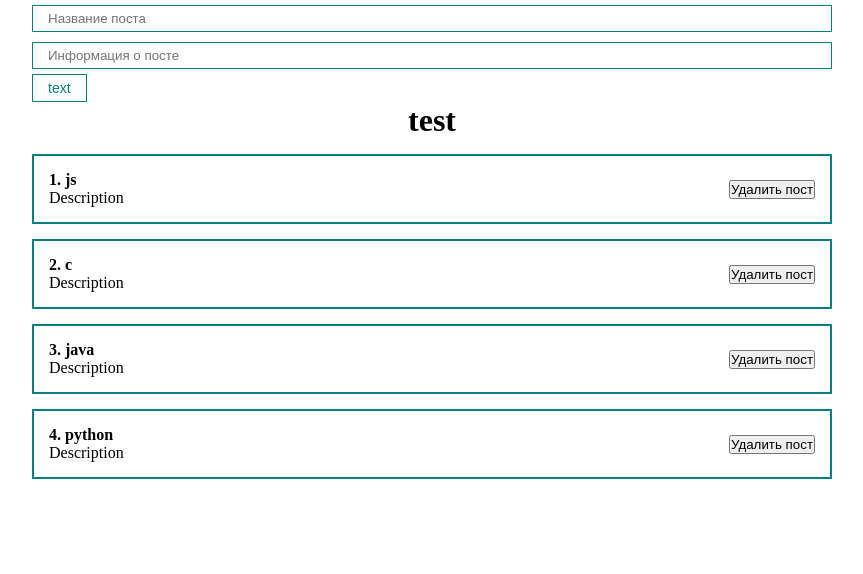
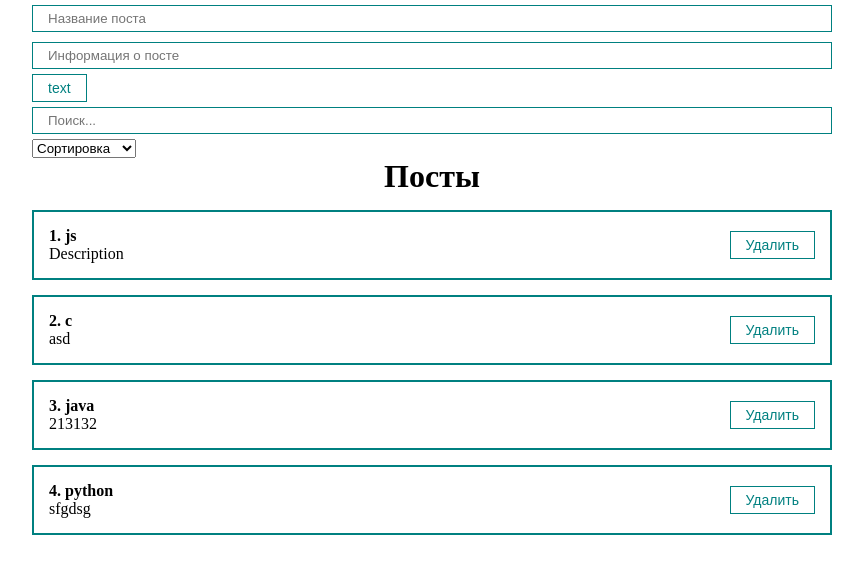
Before and after one commit to kostaxy/firstReactApp, a React (Create React App) app: page / in a window 1280 px wide. Shown: the top 574 px of the page, without its empty margins (208-1071 px from the left). Built offline with nearby package versions, Linux system fonts and the light colour scheme.

Commit message:
sort and search posts

```diff
--- a/src/App.js
+++ b/src/App.js
@@ -1,45 +1,53 @@
-import React, { useRef, useState } from 'react'
+import React, { useMemo, useRef, useState } from 'react'
 import Counter from './components/Counter';
+import PostFilter from './components/PostFilter';
+import PostForm from './components/PostForm';
 import PostItem from './components/PostItem';
 import PostList from './components/PostList';
 import MyButton from './components/UI/button/MyButton';
 import MyInput from './components/UI/input/MyInput';
+import Select from './components/UI/select/Select';
 import './styles/App.css';
 
 function App() {
     const [posts, setPosts] = useState([
         { id: 1, title: 'js', body: 'Description' },
-        { id: 2, title: 'c', body: 'Description' },
-        { id: 3, title: 'java', body: 'Description' },
-        { id: 4, title: 'python', body: 'Description' }
+        { id: 2, title: 'c', body: 'asd' },
+        { id: 3, title: 'java', body: '213132' },
+        { id: 4, title: 'python', body: 'sfgdsg' }
     ]);
 
-    const [post, setPost] = useState({body: '', title: ''})
+    const [filter, setFilter] = useState({ sort: '', query: '' })
 
-    const addNewPost = (e) => {
-        e.preventDefault();
-        setPosts([...posts, {...post, id: Date.now()}])
-        setPost({body: '', title: ''})
+
+    const sortedPosts = useMemo(() => {
+        console.log("SORT")
+        if (filter.sort) {
+            return [...posts].sort((a, b) => a[filter.sort].localeCompare(b[filter.sort]))
+        }
+        return posts
+    }, [filter.sort, posts])
+
+    const sortedAndSearchPosts = useMemo(() => {
+        return sortedPosts.filter(post => post.title.toLowerCase().includes(filter.query))
+    }, [filter.query, sortedPosts])
+
+    const createPost = (newPost) => {
+        setPosts([...posts, newPost])
+    }
+
+    const removePost = (removePost) => {
+        setPosts(posts.filter(p => removePost.id !== p.id))
     }
 
     return (
         <div className="App">
-            <form>
-                <MyInput
-                    value={post.title}
-                    onChange={e => setPost({...post, title: e.target.value})}
-                    text='text'
-                    placeholder='Название поста'
-                />
-                <MyInput
-                    value={post.body}
-                    onChange={e => setPost({...post, body: e.target.value})}
-                    text='text'
-                    placeholder='Информация о посте'
-                />
-                <MyButton onClick={addNewPost}>text</MyButton>
-            </form>
-            <PostList posts={posts} />
+            <PostForm create={createPost} />
+            <PostFilter
+                filter={filter}
+                setFilter={setFilter}
+            />
+            <PostList posts={sortedAndSearchPosts} remove={removePost} />
         </div>
     );
 }
--- /dev/null
+++ b/src/components/PostFilter.jsx
@@ -0,0 +1,26 @@
+import React from 'react'
+import MyInput from './UI/input/MyInput'
+import Select from './UI/select/Select'
+
+const PostFilter = ({filter, setFilter}) => {
+    return (
+        <div>
+            <MyInput
+                value={filter.query}
+                onChange={e => setFilter({...filter, query: e.target.value})}
+                placeholder='Поиск...'
+            />
+            <Select
+                value={filter.sort}
+                onChange={selectedSort => setFilter({...filter, sort: selectedSort})}
+                defaultValue='Сортировка'
+                options={[
+                    { value: 'title', name: 'По названию' },
+                    { value: 'body', name: 'По описанию' },
+                ]}
+            />
+        </div>
+    )
+}
+
+export default PostFilter
--- /dev/null
+++ b/src/components/PostForm.jsx
@@ -0,0 +1,37 @@
+import React from 'react'
+import { useState } from 'react/cjs/react.development'
+import MyButton from './UI/button/MyButton'
+import MyInput from './UI/input/MyInput'
+
+const PostForm = ({create}) => {
+
+    const [post, setPost] = useState({body: '', title: ''})
+
+    const addNewPost = (e) => {
+        e.preventDefault();
+        const newPost = {
+            ...post, id: Date.now()
+        }
+        create(newPost)
+        setPost({ body: '', title: '' })
+    }
+    return (
+        <form>
+                <MyInput
+                    value={post.title}
+                    onChange={e => setPost({...post, title: e.target.value})}
+                    text='text'
+                    placeholder='Название поста'
+                />
+                <MyInput
+                    value={post.body}
+                    onChange={e => setPost({...post, body: e.target.value})}
+                    text='text'
+                    placeholder='Информация о посте'
+                />
+                <MyButton onClick={addNewPost}>text</MyButton>
+            </form>
+    )
+}
+
+export default PostForm
--- a/src/components/PostItem.jsx
+++ b/src/components/PostItem.jsx
@@ -1,4 +1,5 @@
 import React from 'react'
+import MyButton from './UI/button/MyButton'
 
 const PostItem = (props) => {
     return (
@@ -9,7 +10,7 @@ const PostItem = (props) => {
                     <div>{props.post.body}</div>
                 </div>
                 <div className='post__btns'>
-                    <button>Удалить пост</button>
+                    <MyButton onClick={() => props.remove(props.post)}>Удалить</MyButton>
                 </div>
             </div>
         </div>
--- a/src/components/PostList.jsx
+++ b/src/components/PostList.jsx
@@ -1,12 +1,18 @@
 import React from 'react'
 import PostItem from './PostItem'
 
-const PostList = ({ posts }) => {
+const PostList = ({ posts, remove }) => {
+
+    if (!posts.length) {
+        return (
+            <h1 style={{ textAlign: 'center' }}>Постов няма</h1>
+        )
+    }
     return (
         <div>
-            <h1 style={{ textAlign: 'center' }}>test</h1>
+            <h1 style={{ textAlign: 'center' }}>Посты</h1>
             {posts.map((post, index) =>
-                <PostItem number={index + 1} post={post} key={post.id} />
+                <PostItem number={index + 1} post={post} key={post.id} remove={remove} />
             )}
         </div>
     )
--- /dev/null
+++ b/src/components/UI/select/Select.jsx
@@ -0,0 +1,18 @@
+import React from 'react'
+
+const Select = ({ options, defaultValue, value, onChange }) => {
+    return (
+
+        <select
+            value={value}
+            onChange={event => onChange(event.target.value)}
+        >
+            <option disabled value="">{defaultValue}</option>
+            {options.map(option => (
+                <option key={option.value} value={option.value}>{option.name}</option>
+            ))}
+        </select>
+    )
+}
+
+export default Select
```
